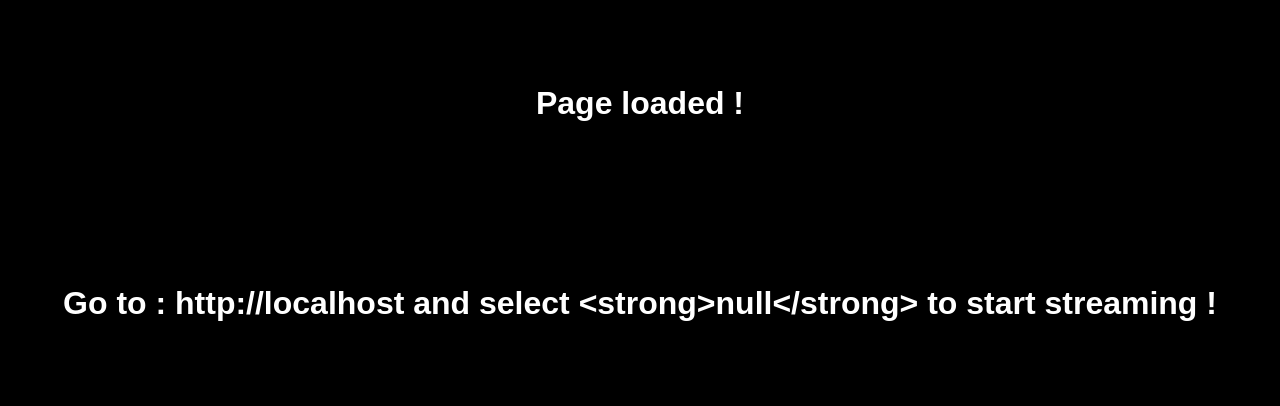
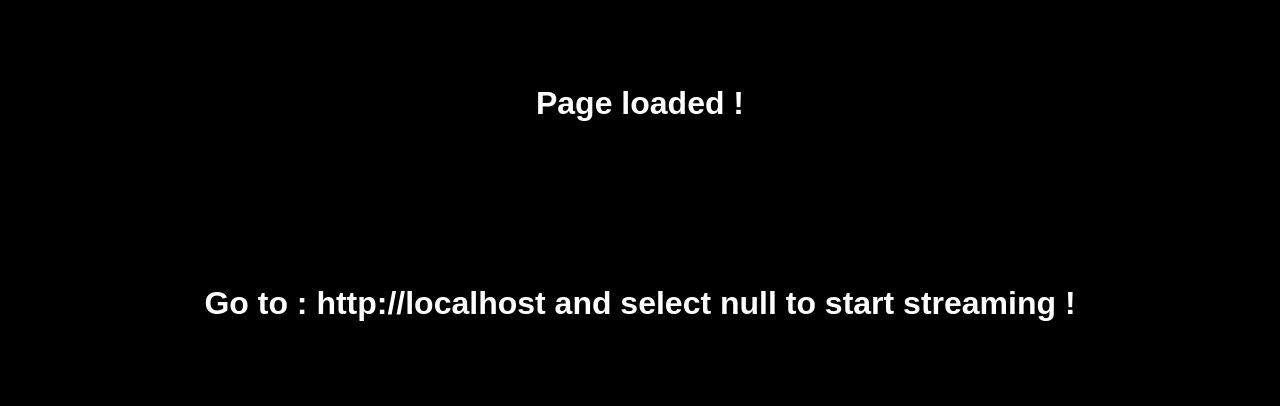
Before and after one commit to Bzyli/tc-net-rtc, a website: page receive.html in a window 1280 px wide. Shown: the part 297-703 px from the top of the page. Drawn offline with Linux system fonts and the light colour scheme.

Commit message:
fixed minor bug

```diff
--- a/receive.html
+++ b/receive.html
@@ -35,7 +35,7 @@ let peerConnection;
 const params = new URLSearchParams(window.location.search);
 const roomID = params.get('roomID');
 
-title.innerText += " " + url + " and select <strong>" + roomID + "</strong> to start streaming !";
+title.innerHTML += " " + url + " and select <strong> " + roomID + " </strong> to start streaming !";
 
 let signaling;
 try {
```
